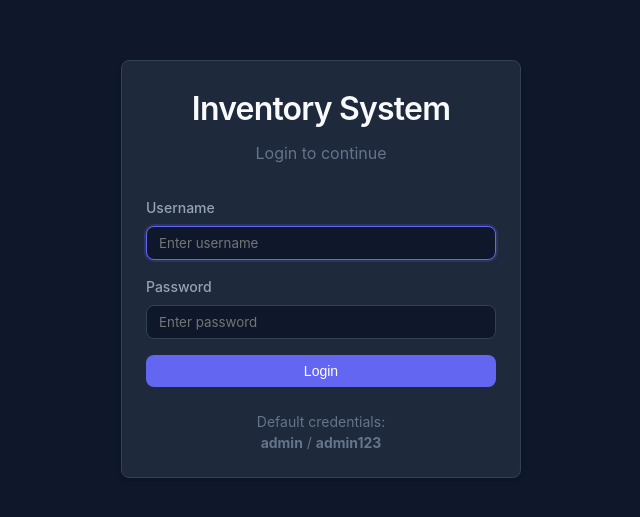
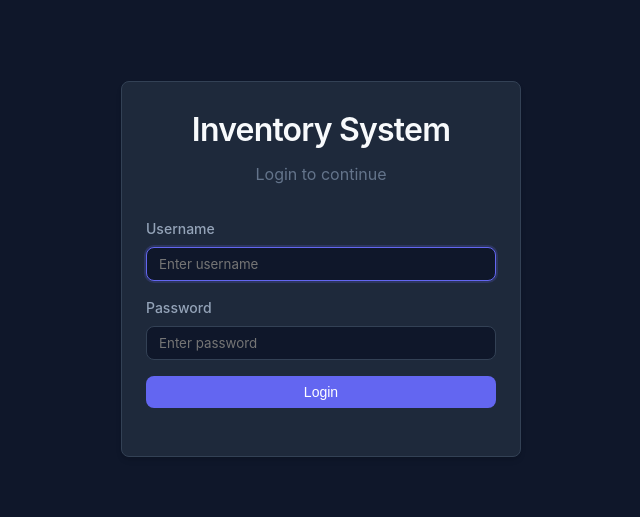
Before and after one commit to RiezComp/inventory, a React (Vite) app in the folder client/: page / in a window 1280 px wide. Shown: the part 131-648 px from the top of the page, without its empty margins (319-959 px from the left). Built offline with nearby package versions, Linux system fonts and the light colour scheme; the HTML template or start-up script is replaced by a standard one.

Commit message:
Update Login.jsx

```diff
--- a/client/src/components/Login.jsx
+++ b/client/src/components/Login.jsx
@@ -87,8 +87,7 @@ export default function Login() {
                 </form>
 
                 <div style={{ marginTop: '1.5rem', textAlign: 'center', fontSize: '0.875rem', color: 'var(--text-muted)' }}>
-                    <p>Default credentials:</p>
-                    <p><strong>admin</strong> / <strong>admin123</strong></p>
+
                 </div>
             </div>
         </div>
```
